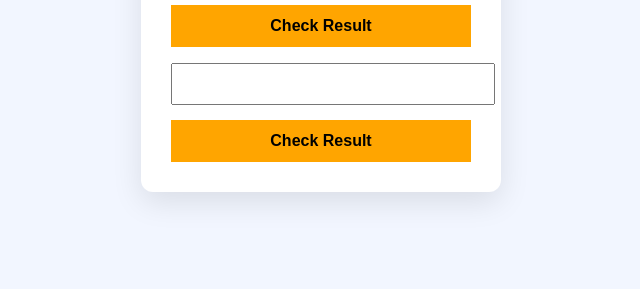
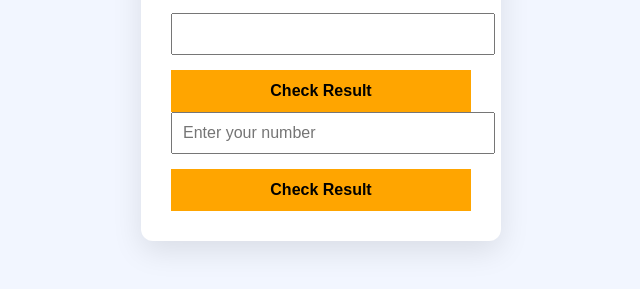
Before and after one commit to Vashukarnwal/lottery-system, a website: page public/result.html in a window 1280 px wide. Shown: the part 379-668 px from the top of the page, without its empty margins (319-959 px from the left). Drawn offline with Linux system fonts and the light colour scheme.

Commit message:
fix result check server error

```diff
--- a/public/result.html
+++ b/public/result.html
@@ -55,6 +55,10 @@
 <input id="number" />
 <button onclick="checkResult()">Check Result</button>
 <script src="result.js"></script>
+<input type="text" id="number" placeholder="Enter your number" />
+<button onclick="checkResult()">Check Result</button>
+
+<script src="result.js"></script>
 
 </div>
 
--- a/public/result.js
+++ b/public/result.js
@@ -1,17 +1,31 @@
 function checkResult() {
   const number = document.getElementById("number").value.trim();
 
+  if (!number) {
+    alert("Enter number");
+    return;
+  }
+
   fetch("/api/check", {
     method: "POST",
-    headers: { "Content-Type": "application/json" },
+    headers: {
+      "Content-Type": "application/json"
+    },
     body: JSON.stringify({ number })
   })
-    .then(res => res.json())
+    .then(res => {
+      if (!res.ok) throw new Error("Server error");
+      return res.json();
+    })
     .then(data => {
       if (data.winner) {
         window.location.href = "won.html";
       } else {
         alert("❌ Not a winner");
       }
+    })
+    .catch(err => {
+      console.error(err);
+      alert("❌ Server error");
     });
 }
```
Also changed, not shown: public/admin.html (+3 -1 lines).
